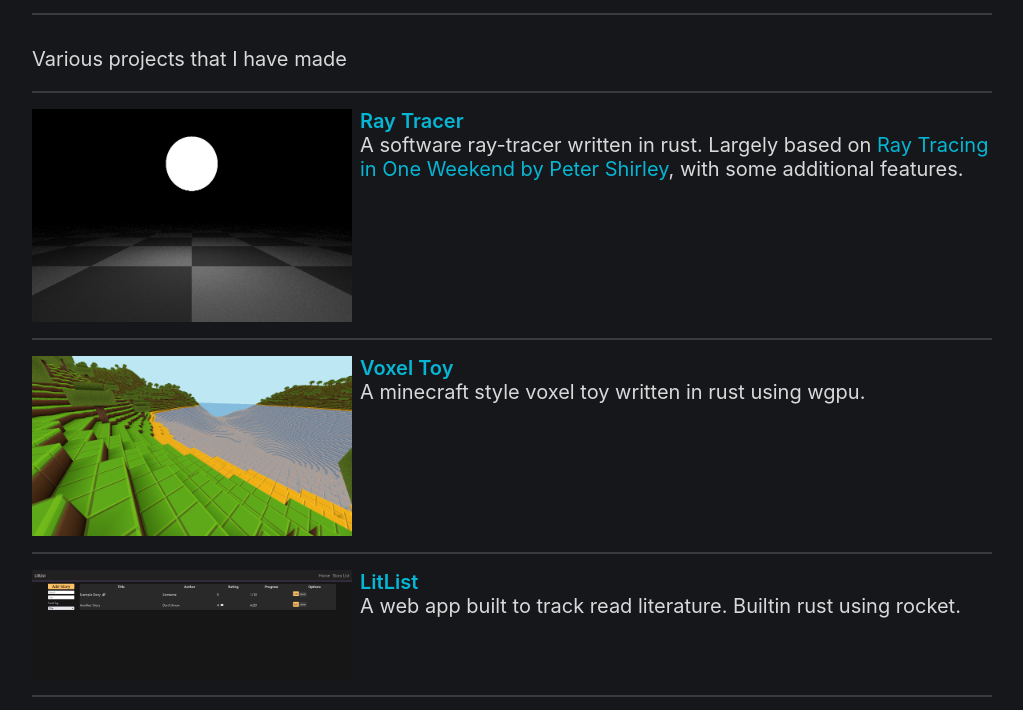
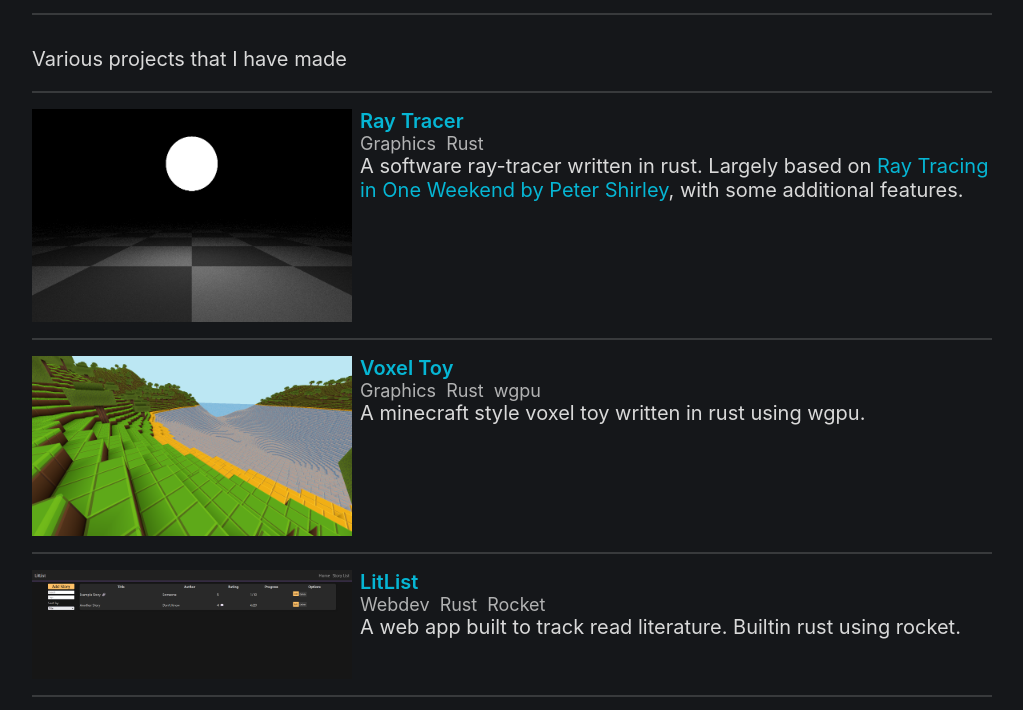
Before and after one commit to ag-dragon/ag-dragon.github.io, a website: page projects.html in a window 1280 px wide. Shown: the part 49-759 px from the top of the page, without its empty margins (128-1151 px from the left). Drawn offline with Linux system fonts and the light colour scheme.

Commit message:
Add project tags

```diff
--- a/projects.html
+++ b/projects.html
@@ -27,6 +27,10 @@
             <img src="projects/ray-tracer/light.png" alt="project preview">
             <div class="project-preview-description">
                 <div class="project-title"><a href="./projects/ray-tracer/ray-tracer">Ray Tracer</a></div>
+                <div class="project-tags">
+                    <div>Graphics</div>
+                    <div>Rust</div>
+                </div>
                 <div class="project-description">A software ray-tracer written in rust. Largely based on <a href="https://raytracing.github.io/books/RayTracingInOneWeekend.html">Ray Tracing in One Weekend by Peter Shirley</a>, with some additional features.</div>
             </div>
         </div>
@@ -36,6 +40,11 @@
             <img src="projects/voxel-toy/screenshot.png" alt="project preview">
             <div class="project-preview-description">
                 <div class="project-title"><a href="./projects/voxel-toy/voxel-toy">Voxel Toy</a></div>
+                <div class="project-tags">
+                    <div>Graphics</div>
+                    <div>Rust</div>
+                    <div>wgpu</div>
+                </div>
                 <div class="project-description">A minecraft style voxel toy written in rust using wgpu.</div>
             </div>
         </div>
@@ -45,6 +54,11 @@
             <img src="projects/litlist/screenshot.png" alt="project preview">
             <div class="project-preview-description">
                 <div class="project-title"><a href="./projects/litlist/litlist">LitList</a></div>
+                <div class="project-tags">
+                    <div>Webdev</div>
+                    <div>Rust</div>
+                    <div>Rocket</div>
+                </div>
                 <div class="project-description">A web app built to track read literature. Builtin rust using rocket.</div>
             </div>
         </div>
@@ -54,6 +68,10 @@
             <img src="projects/ray-tracer/light.png" alt="project preview">
             <div class="project-preview-description">
                 <div class="project-title"><a href="./projects/maze-generation/maze-generation">Maze Generator</a></div>
+                <div class="project-tags">
+                    <div>Visualization</div>
+                    <div>Javascript</div>
+                </div>
                 <div class="project-description">A simple maze generator written in javascript. Creates rather satisfying animations.</div>
             </div>
         </div>
--- a/style.css
+++ b/style.css
@@ -166,3 +166,9 @@ h1 {
 .project-title {
     font-weight: 600;
 }
+
+.project-tags {
+    display: flex;
+    gap: 10px;
+    opacity: 80%;
+    font-size: 90%;
```
